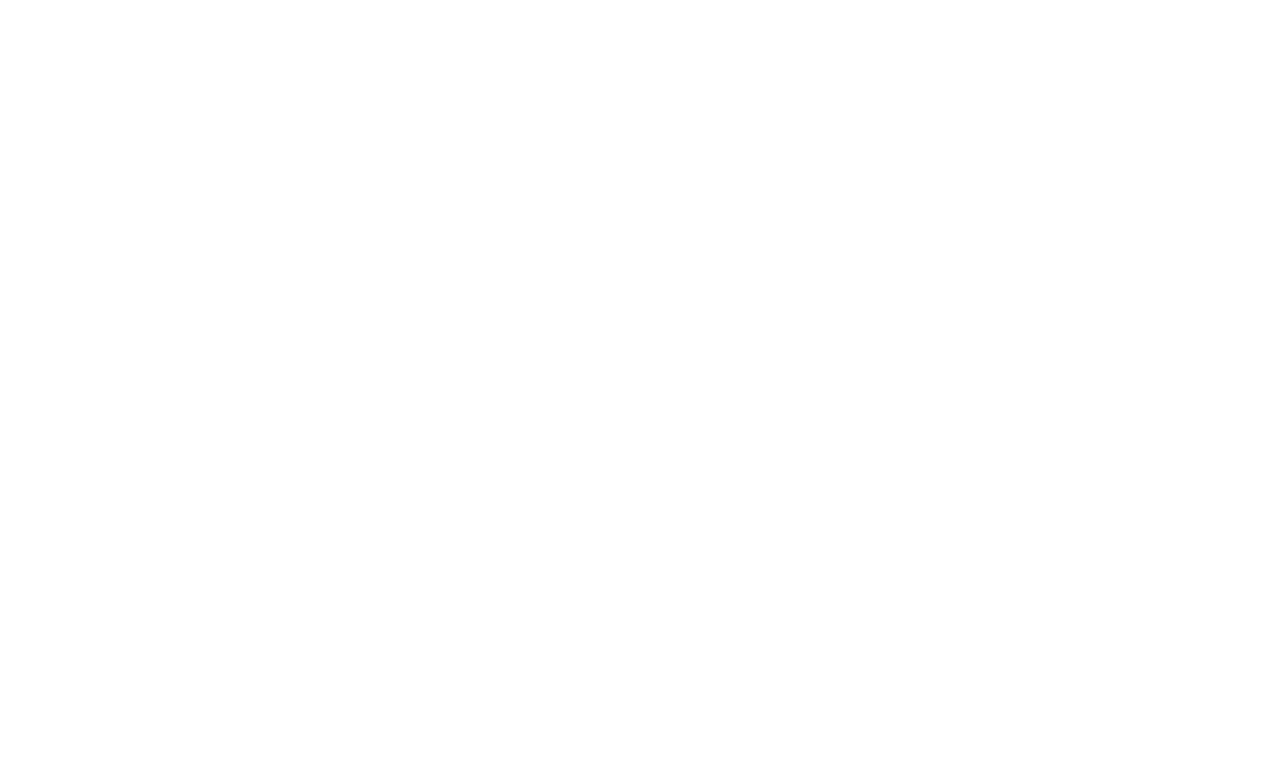
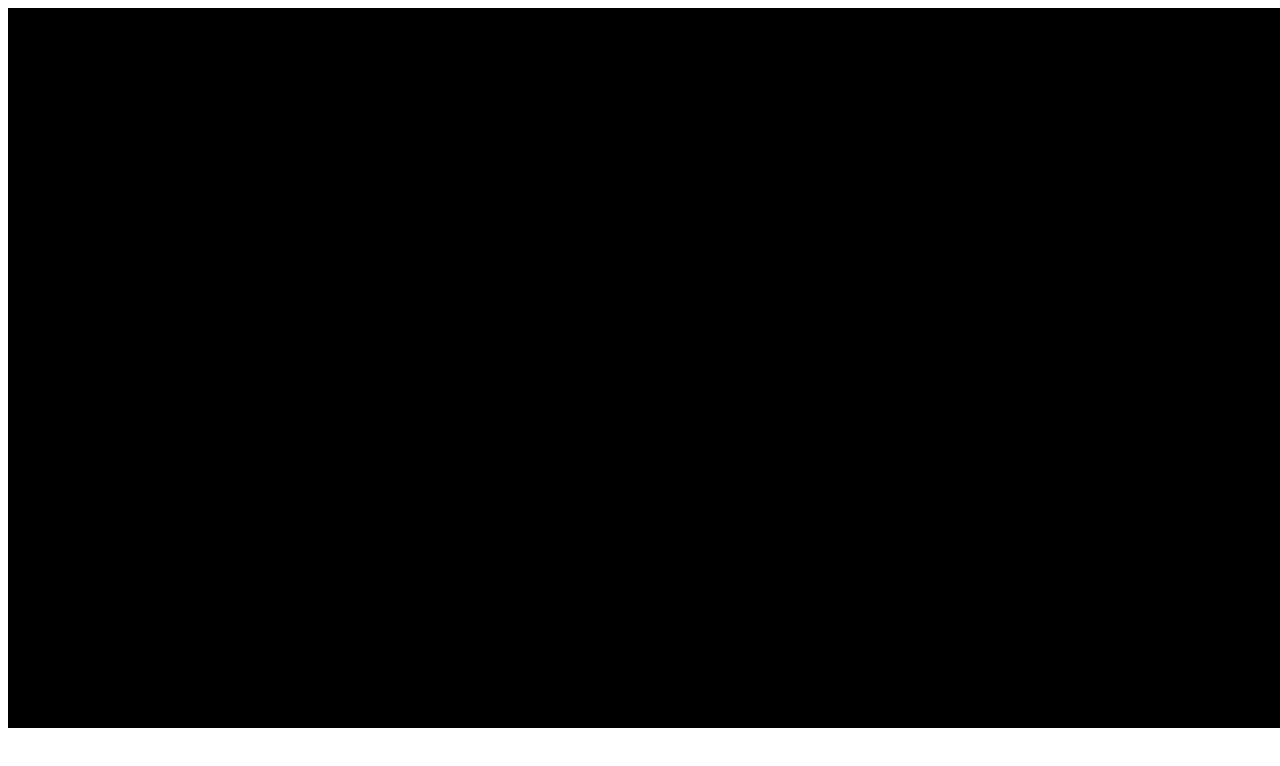
Before and after one commit to szhu321/tower-defense, a plain HTML site: page src/index.html in a window 1280 px wide. Drawn offline with Linux system fonts and the light colour scheme.

Commit message:
added simple game loop

```diff
--- a/src/index.html
+++ b/src/index.html
@@ -2,9 +2,72 @@
 <!DOCTYPE html>
 <html>
 	<head>
-		<title></title>
+		<title>Tower Defense</title>
+		<script>
+			SCREEN_WIDTH = 1280;
+			SCREEN_HEIGHT = 720;
+			FPS = 60;
+
+			function initialize()
+			{
+				console.log("Initializing.");
+				//sets the size of the canvas.
+				let canvas = document.getElementById("gamewindow");
+				canvas.width = SCREEN_WIDTH;
+				canvas.height = SCREEN_HEIGHT;
+				clearGameWindow();
+				start();
+			}
+
+			//This function draws the background of the game window.
+			function clearGameWindow()
+			{
+			 	let canvas = document.getElementById("gamewindow");
+				let ctx = canvas.getContext("2d");
+				ctx.fillStyle = "#000000";
+				ctx.fillRect(0, 0, SCREEN_WIDTH, SCREEN_HEIGHT);
+			}
+
+			function sleep(ms)
+			{
+				return new Promise(resolve => setTimeout(resolve, ms));
+			}
+
+			//maingame loop function
+			async function start()
+			{
+				let previousTime = Date.now();
+				while(true)
+				{
+					tick();
+					render();
+					//calculate the time needed to sleep based on the FPS.
+					let singleFrameTime = (1.0/FPS) * 1000; //calculate the maximum number of ms perframe.
+					let currentTime = Date.now();
+					let timePassed = currentTime - previousTime;
+					let sleepTime = singleFrameTime - timePassed;
+					if(sleepTime > 0)
+						await sleep(sleepTime);
+					previousTime = Date.now();
+					//console.log(sleepTime);
+				}
+			}
+
+			//all physics calculations will go in here.
+			function tick()
+			{
+
+			}
+
+			//all gamewindow drawing will go in here.
+			function render()
+			{
+
+			}
+
+		</script>
 	</head>
-	<body>
-
+	<body onload="initialize();">
+		<canvas id = "gamewindow"></canvas>
 	</body>
 </html>
```
